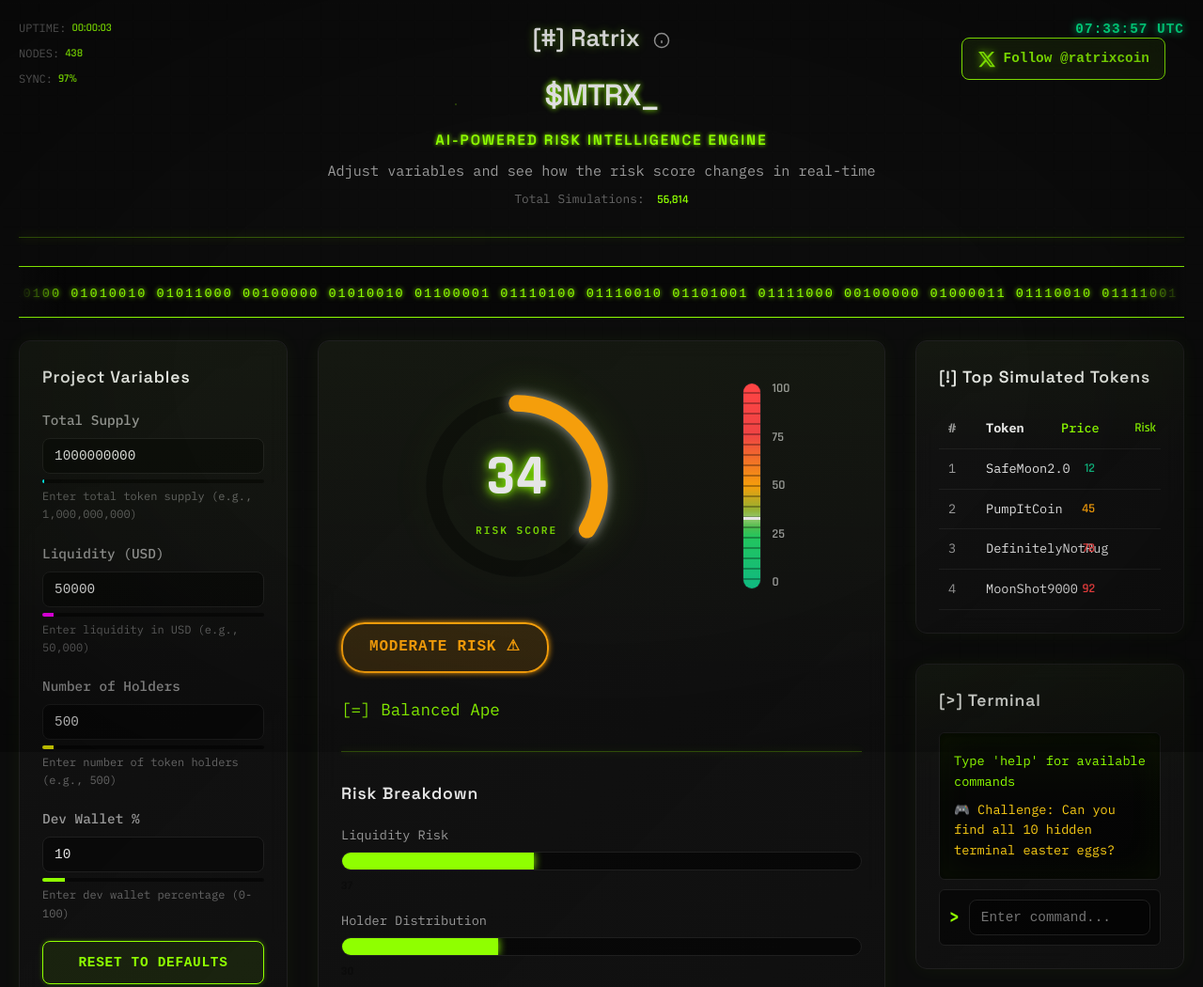
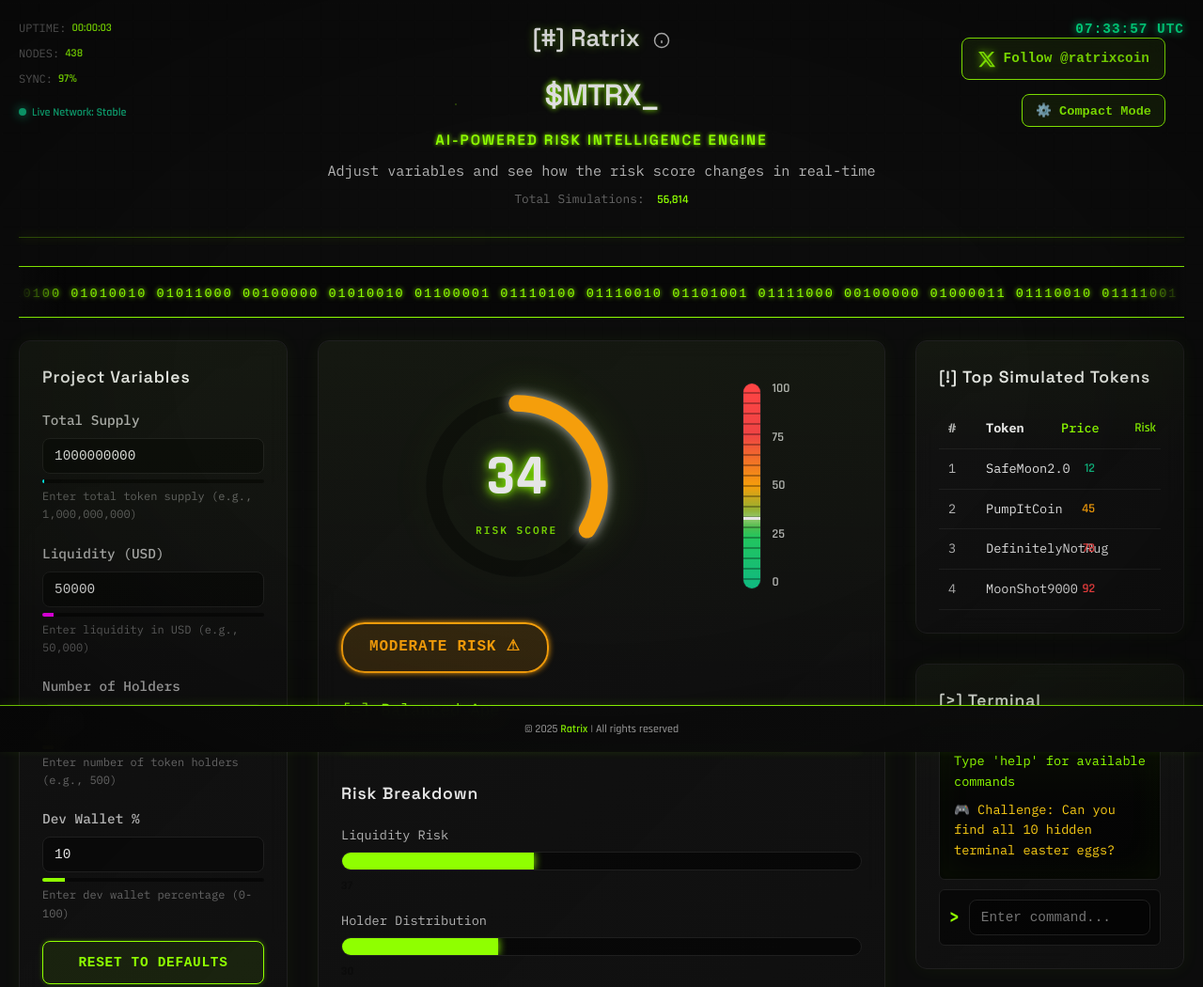
Before and after one commit to ravinnn1/Ratrix, a plain HTML site: page index.html in a window 1280 px wide. Shown: the top 1050 px of the page at 94% size. Drawn offline with nearby package versions, Linux system fonts and the light colour scheme; no server answers.

Commit message:
Updated UI, professional look with better fonts

```diff
--- a/index.html
+++ b/index.html
@@ -15,6 +15,7 @@
     <link rel="stylesheet" href="styles.css">
 </head>
 <body>
+
     <!-- Scanline Overlay -->
     <div class="scanline"></div>
 
@@ -38,12 +39,15 @@
     <!-- Main Content -->
     <div class="container" id="mainContent" style="display: none;">
         <!-- Twitter Link Box -->
-        <a href="https://twitter.com/ratrixcoin" target="_blank" rel="noopener noreferrer" class="twitter-box">
+        <a href="https://twitter.com/ratrixcoin" target="_blank" rel="noopener noreferrer" class="twitter-box" aria-label="Follow Ratrix on Twitter">
             <svg class="twitter-icon" viewBox="0 0 24 24" fill="currentColor">
                 <path d="M18.244 2.25h3.308l-7.227 8.26 8.502 11.24H16.17l-5.214-6.817L4.99 21.75H1.68l7.73-8.835L1.254 2.25H8.08l4.713 6.231zm-1.161 17.52h1.833L7.084 4.126H5.117z"/>
             </svg>
             <span class="twitter-text">Follow @ratrixcoin</span>
         </a>
+
+        <!-- Compact Mode Button -->
+        <button class="compact-mode-btn" onclick="toggleCompactMode()" aria-label="Toggle compact mode to hide helper text">⚙️ Compact Mode</button>
 
         <header>
             <!-- System Status Bar -->
@@ -60,13 +64,17 @@
                     <span class="status-label">SYNC:</span>
                     <span class="status-value" id="syncValue">---%</span>
                 </div>
+                <div class="status-item network-status">
+                    <span class="health-indicator"></span>
+                    <span class="health-text">Live Network: Stable</span>
+                </div>
             </div>
 
             <div class="logo-text">
                 <span class="flicker">[#]</span> Ratrix
                 <!-- Info Tooltip -->
-                <span class="info-tooltip">
-                    <svg class="info-icon" viewBox="0 0 24 24" fill="none" stroke="currentColor" stroke-width="2">
+                <span class="info-tooltip" role="button" tabindex="0" aria-label="Information about Ratrix">
+                    <svg class="info-icon" viewBox="0 0 24 24" fill="none" stroke="currentColor" stroke-width="2" aria-hidden="true">
                         <circle cx="12" cy="12" r="10"></circle>
                         <line x1="12" y1="16" x2="12" y2="12"></line>
                         <line x1="12" y1="8" x2="12.01" y2="8"></line>
@@ -332,11 +340,7 @@
         </div>
 
         <footer>
-            <p class="footer-text">you are the <span class="accent">73rd</span> degen calculating risk...</p>
-            <p class="legal-disclaimer">
-                <strong>LEGAL DISCLAIMER:</strong> This audit is for entertainment purposes only and does not constitute financial advice.
-                Always conduct your own research before making investment decisions.
-            </p>
+            <p class="footer-copyright">© 2025 <span class="accent">Ratrix</span> | All rights reserved</p>
         </footer>
     </div>
 
--- a/script.js
+++ b/script.js
@@ -578,7 +578,7 @@ terminalInput.addEventListener('keypress', async (e) => {
 let updateTimeout;
 function debouncedUpdate() {
     clearTimeout(updateTimeout);
-    updateTimeout = setTimeout(updateDisplay, 300);
+    updateTimeout = setTimeout(updateDisplay, 50);
 }
 
 supplyInput.addEventListener('input', debouncedUpdate);
@@ -965,6 +965,26 @@ function updateLeaderboard(coins) {
     });
 }
 
+// Compact Mode Toggle
+let compactMode = false;
+
+function toggleCompactMode() {
+    compactMode = !compactMode;
+    const body = document.body;
+    const hints = document.querySelectorAll('.input-hint');
+    const labels = document.querySelectorAll('.label-text');
+
+    if (compactMode) {
+        body.classList.add('compact-mode');
+        hints.forEach(hint => hint.style.display = 'none');
+        addConsoleLog('Compact mode enabled', 'INFO');
+    } else {
+        body.classList.remove('compact-mode');
+        hints.forEach(hint => hint.style.display = 'block');
+        addConsoleLog('Compact mode disabled', 'INFO');
+    }
+}
+
 // Initialize after bootup
 setTimeout(() => {
     updateDisplay();
--- a/styles.css
+++ b/styles.css
@@ -7,7 +7,7 @@
 :root {
     --bg-primary: #0c0c0c;
     --text-primary: #e5e5e5;
-    --text-secondary: #999999;
+    --text-secondary: #b3b3b3;
     --accent: #8fff00;
     --accent-soft: #aaff00;
     --border-color: #1f1f1f;
@@ -27,6 +27,68 @@ body {
     overflow-x: hidden;
     font-size: 18px;
     line-height: 1.6;
+}
+
+/* Compact Mode Button */
+.compact-mode-btn {
+    position: absolute;
+    top: 80px;
+    right: 20px;
+    padding: 8px 14px;
+    background: rgba(143, 255, 0, 0.08);
+    border: 1px solid var(--accent);
+    border-radius: 8px;
+    color: var(--accent);
+    cursor: pointer;
+    font-size: 0.85rem;
+    font-weight: 600;
+    font-family: 'VT323', monospace;
+    transition: all 0.2s ease-in-out;
+    backdrop-filter: blur(10px);
+    z-index: 100;
+}
+
+.compact-mode-btn:hover {
+    background: rgba(143, 255, 0, 0.15);
+    transform: translateY(-2px);
+    box-shadow: 0 0 8px rgba(143, 255, 0, 0.4);
+}
+
+.compact-mode-btn:focus {
+    outline: 3px solid var(--accent);
+    outline-offset: 2px;
+}
+
+/* Network Status in System Status Bar */
+.network-status {
+    margin-top: 8px;
+}
+
+.health-indicator {
+    width: 8px;
+    height: 8px;
+    border-radius: 50%;
+    background: #10b981;
+    box-shadow: 0 0 10px #10b981;
+    animation: healthPulse 2s ease-in-out infinite;
+}
+
+@keyframes healthPulse {
+    0%, 100% {
+        opacity: 1;
+        box-shadow: 0 0 10px #10b981;
+    }
+    50% {
+        opacity: 0.6;
+        box-shadow: 0 0 20px #10b981;
+    }
+}
+
+.health-text {
+    color: #10b981;
+    font-weight: 600;
+    font-family: 'Rajdhani', sans-serif;
+    font-size: 0.75rem;
 }
 
 /* Custom Scrollbar */
@@ -205,6 +267,11 @@ body::after {
     transform: translateY(-2px);
     box-shadow: 0 0 8px rgba(143, 255, 0, 0.4);
     text-shadow: 0 0 4px var(--accent);
+}
+
+.twitter-box:focus {
+    outline: 3px solid var(--accent);
+    outline-offset: 2px;
 }
 
 .twitter-icon {
@@ -768,6 +835,8 @@ input[type="text"]:hover {
 input[type="text"]:focus {
     border-color: var(--accent);
     box-shadow: 0 0 6px rgba(143, 255, 0, 0.4);
+    outline: 2px solid var(--accent);
+    outline-offset: 1px;
 }
 
 .input-hint {
@@ -1433,10 +1502,20 @@ input[type="text"]:focus {
     flex: 1;
     background: none;
     border: none;
-    outline: none;
     color: var(--text-primary);
     font-family: 'VT323', monospace;
     font-size: 0.9rem;
+}
+
+.terminal-input:focus {
+    outline: 2px solid var(--accent);
+    outline-offset: 2px;
+}
+
+.info-tooltip:focus {
+    outline: 2px solid var(--accent);
+    outline-offset: 2px;
+    border-radius: 4px;
 }
 
 /* Footer Layout - Horizontal System Logs */
@@ -1456,12 +1535,28 @@ input[type="text"]:focus {
 
 /* Footer */
 footer {
+    position: fixed;
+    bottom: 0;
+    left: 0;
+    right: 0;
     text-align: center;
-    padding: 30px 0;
-    border-top: 1px solid var(--border-color);
-    max-width: 1600px;
-    margin-left: auto;
-    margin-right: auto;
+    padding: 15px 20px;
+    background: linear-gradient(135deg, rgba(10, 10, 10, 0.95) 0%, rgba(15, 15, 15, 0.95) 100%);
+    border-top: 1px solid var(--accent);
+    backdrop-filter: blur(10px);
+    z-index: 9999;
+    box-shadow: 0 -2px 10px rgba(143, 255, 0, 0.1);
+}
+
+.footer-copyright {
+    font-size: 0.75rem;
+    color: var(--text-secondary);
+    font-family: 'Rajdhani', sans-serif;
+}
+
+.footer-copyright .accent {
+    color: var(--accent);
+    font-weight: 600;
 }
 
 .footer-text {
```
